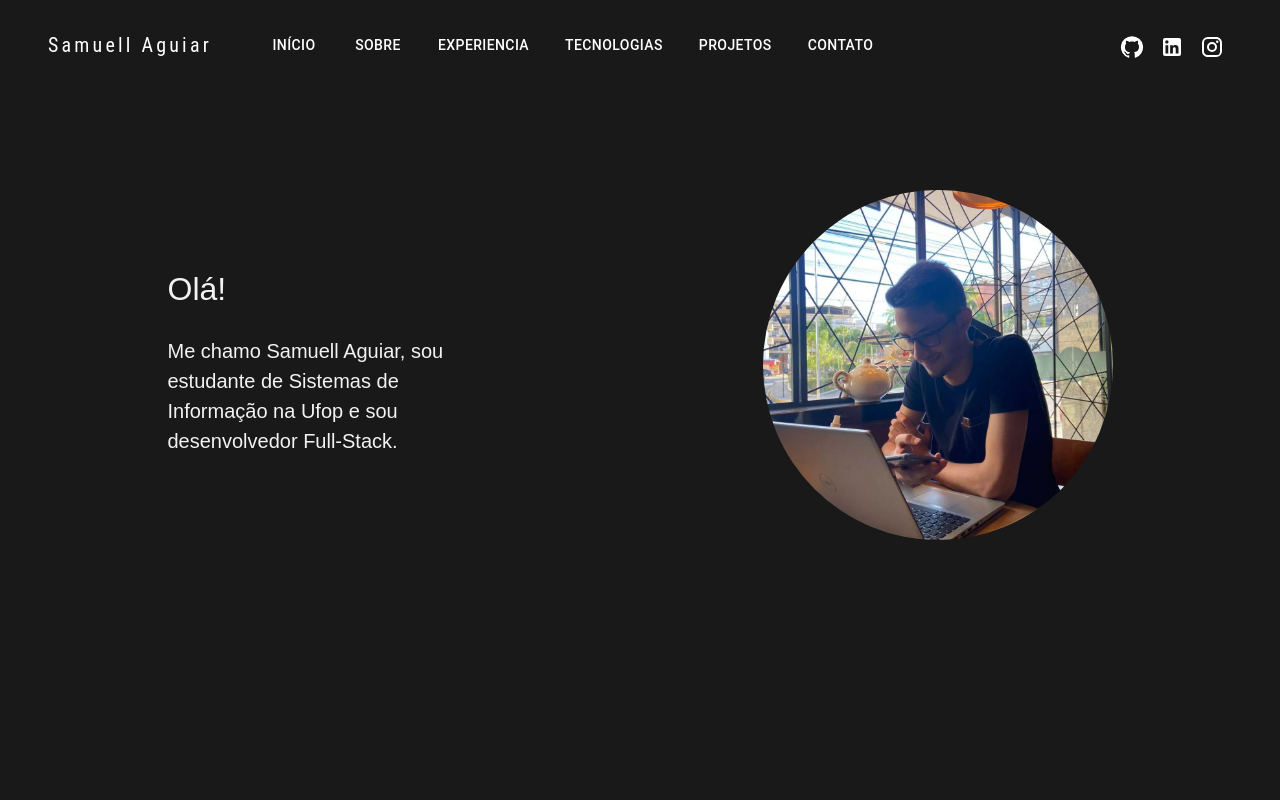
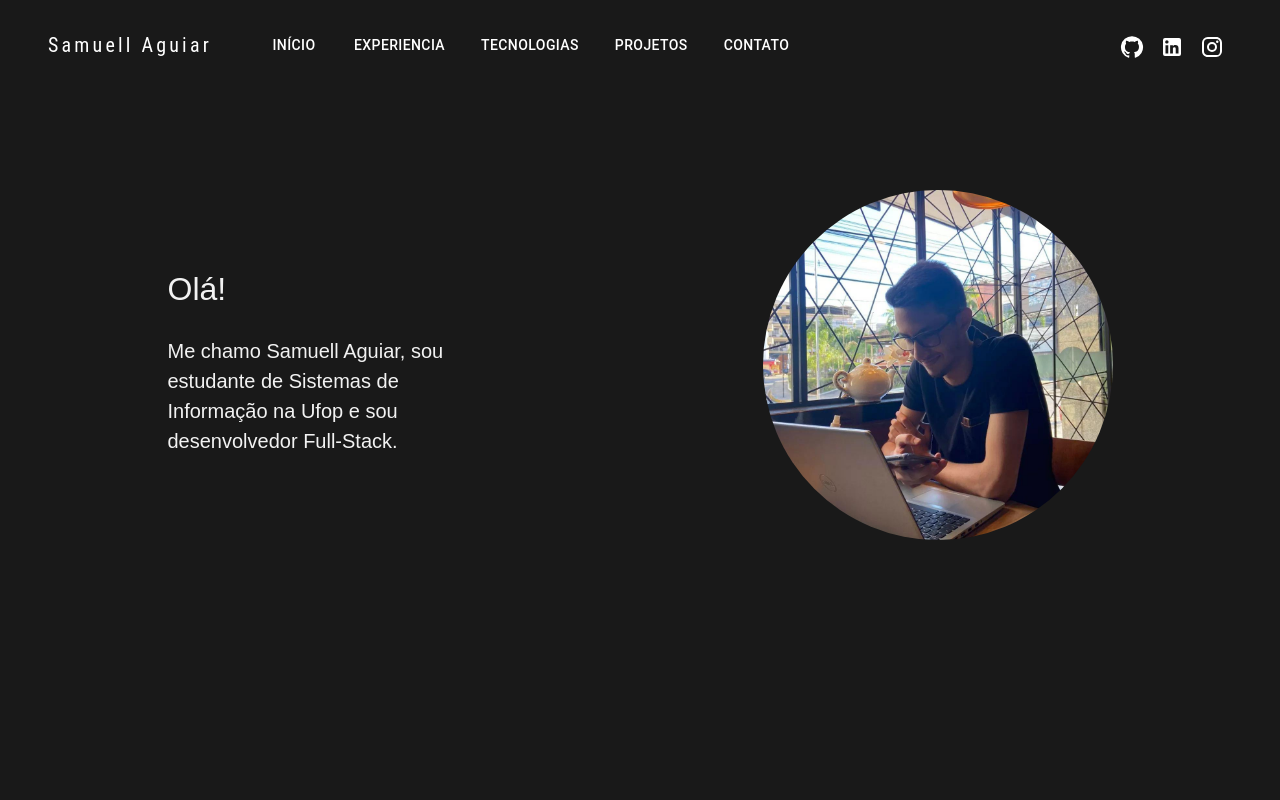
Before and after one commit to SamuellAguiar/Portfolio, a React (Vite) app in the folder portfolio/: page / in a window 1280 px wide. Shown: the top 800 px of the page. Built offline with nearby package versions, Linux system fonts and the light colour scheme.

Commit message:
Update NavBar.jsx

```diff
--- a/portfolio/src/Components/NavBar.jsx
+++ b/portfolio/src/Components/NavBar.jsx
@@ -14,7 +14,7 @@ import LinkedInIcon from '@mui/icons-material/LinkedIn';
 import InstagramIcon from '@mui/icons-material/Instagram';
 import { Link as ScrollLink } from 'react-scroll';
 
-const pages = ['Início', 'Sobre', 'Experiencia', 'Tecnologias', 'Projetos', 'Contato'];
+const pages = ['Início', 'Experiencia', 'Tecnologias', 'Projetos', 'Contato'];
 
 function NavBar() {
   const [anchorElNav, setAnchorElNav] = React.useState(null);
```
